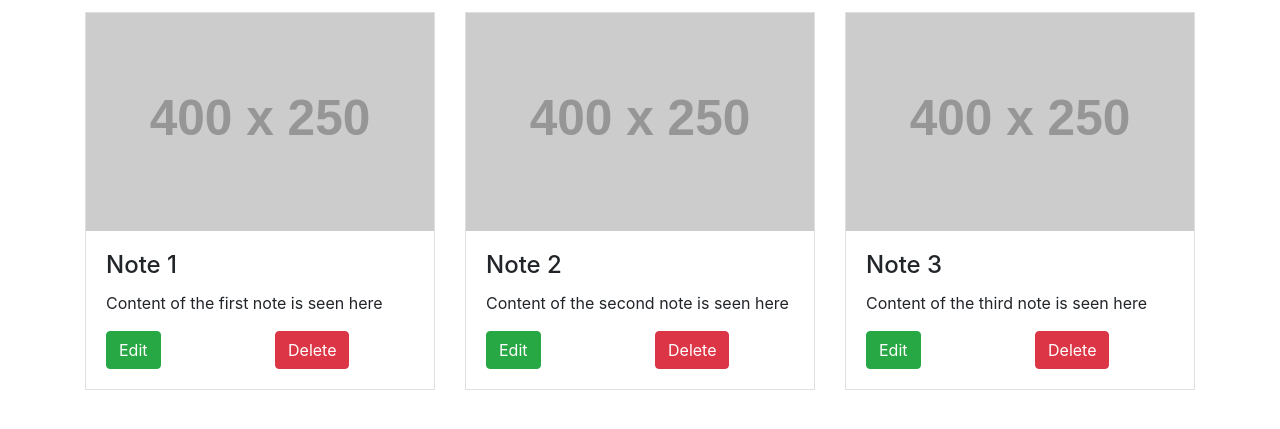
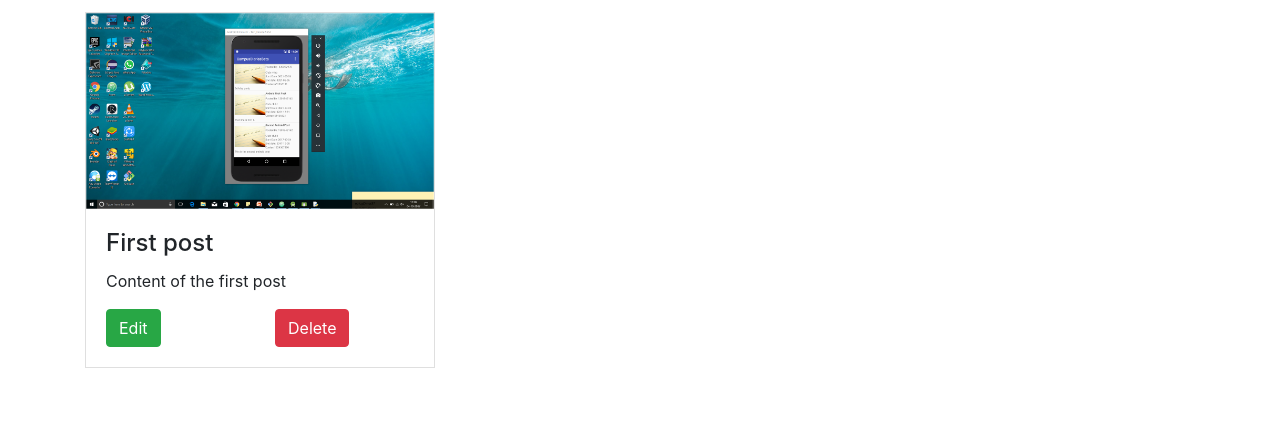
Before and after one commit to Sasidhar103/Django-Tutorial---Blog, a Django app: page / in a window 1280 px wide. Shown: the part 88-517 px from the top of the page. Run offline with Django 3.2, Linux system fonts and the light colour scheme; data comes from the database, SQL or seed files in the repository; both versions use the stored data as it was after the commit; grey boxes labelled with a size stand in for pictures from a placeholder-image service; some libraries are stand-ins or nearby versions.

Commit message:
display post in home

```diff
--- a/notes/templates/notes/home.html
+++ b/notes/templates/notes/home.html
@@ -16,7 +16,7 @@
             <div class="item col-xs-4 col-lg-4">
                 <div class="thumbnail card">
                     <div class="img-event">
-                        <img class="group list-group-image img-fluid" src="http://placehold.it/400x250/000/fff" alt="" />
+                        <img class="group list-group-image img-fluid" src="{{note.image.url}}" alt="" />
                     </div>
                     <div class="caption card-body">
                         <h4 class="group card-title inner list-group-item-heading">
--- a/notes/views.py
+++ b/notes/views.py
@@ -7,20 +7,26 @@ import json
 
 # Create your views here.
 def index(request):
+    # data = {
+    #     'page_title': 'Home',
+    #     'notes': [{
+    #         'title': 'Note 1',
+    #         'content': 'Content of the first note is seen here'
+    #     },
+    #     {
+    #         'title': 'Note 2',
+    #         'content': 'Content of the second note is seen here'
+    #     },
+    #     {
+    #         'title': 'Note 3',
+    #         'content': 'Content of the third note is seen here'
+    #     }]
+    # }
+    notes = Notes.objects.all()
+    print (notes)
     data = {
         'page_title': 'Home',
-        'notes': [{
-            'title': 'Note 1',
-            'content': 'Content of the first note is seen here'
-        },
-        {
-            'title': 'Note 2',
-            'content': 'Content of the second note is seen here'
-        },
-        {
-            'title': 'Note 3',
-            'content': 'Content of the third note is seen here'
-        }]
+        'notes': notes
     }
     return render(request, 'notes/home.html', data)
 
```
Also changed, not shown: blog/media/notes/Andoird.png (added), db.sqlite3.
